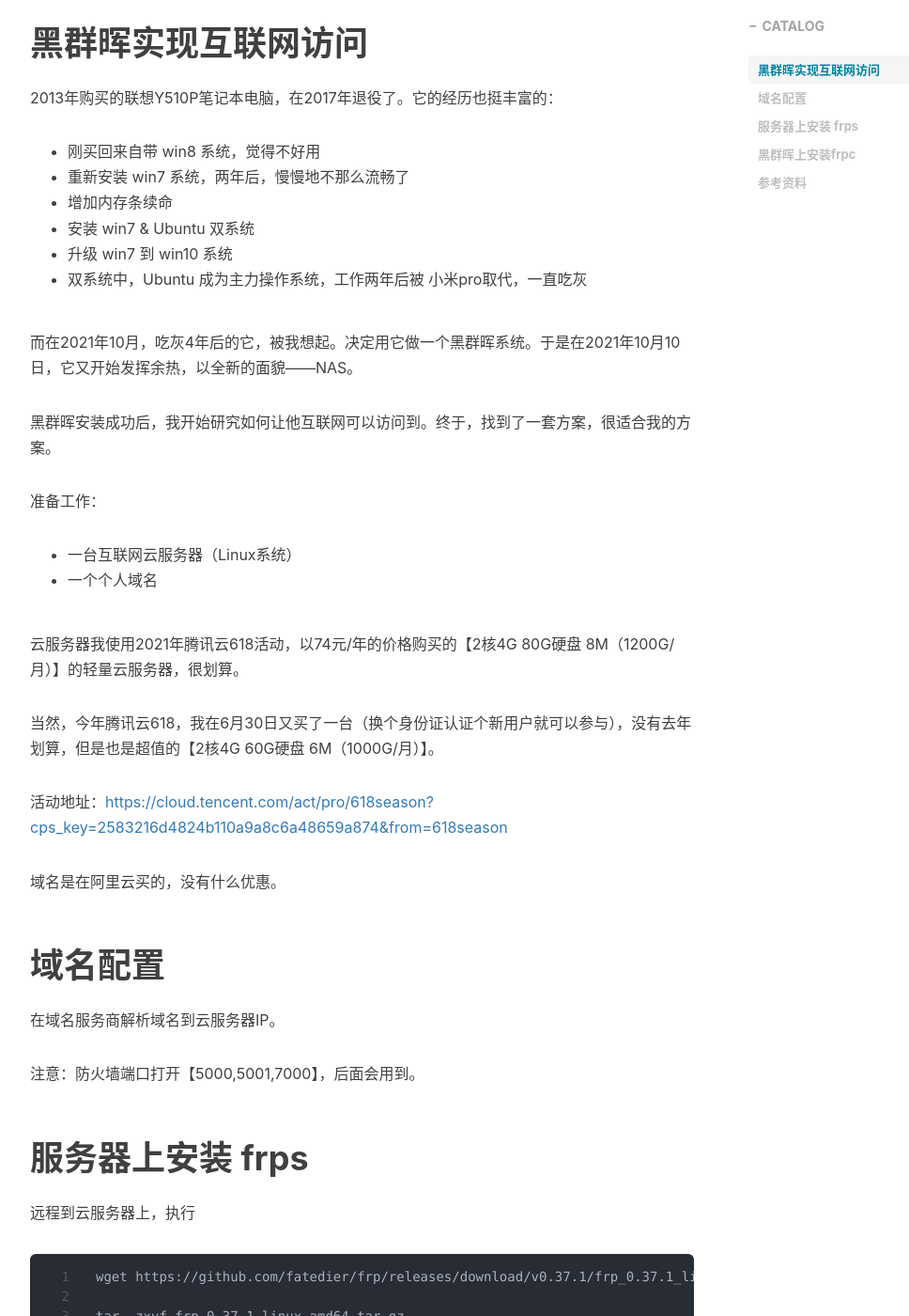
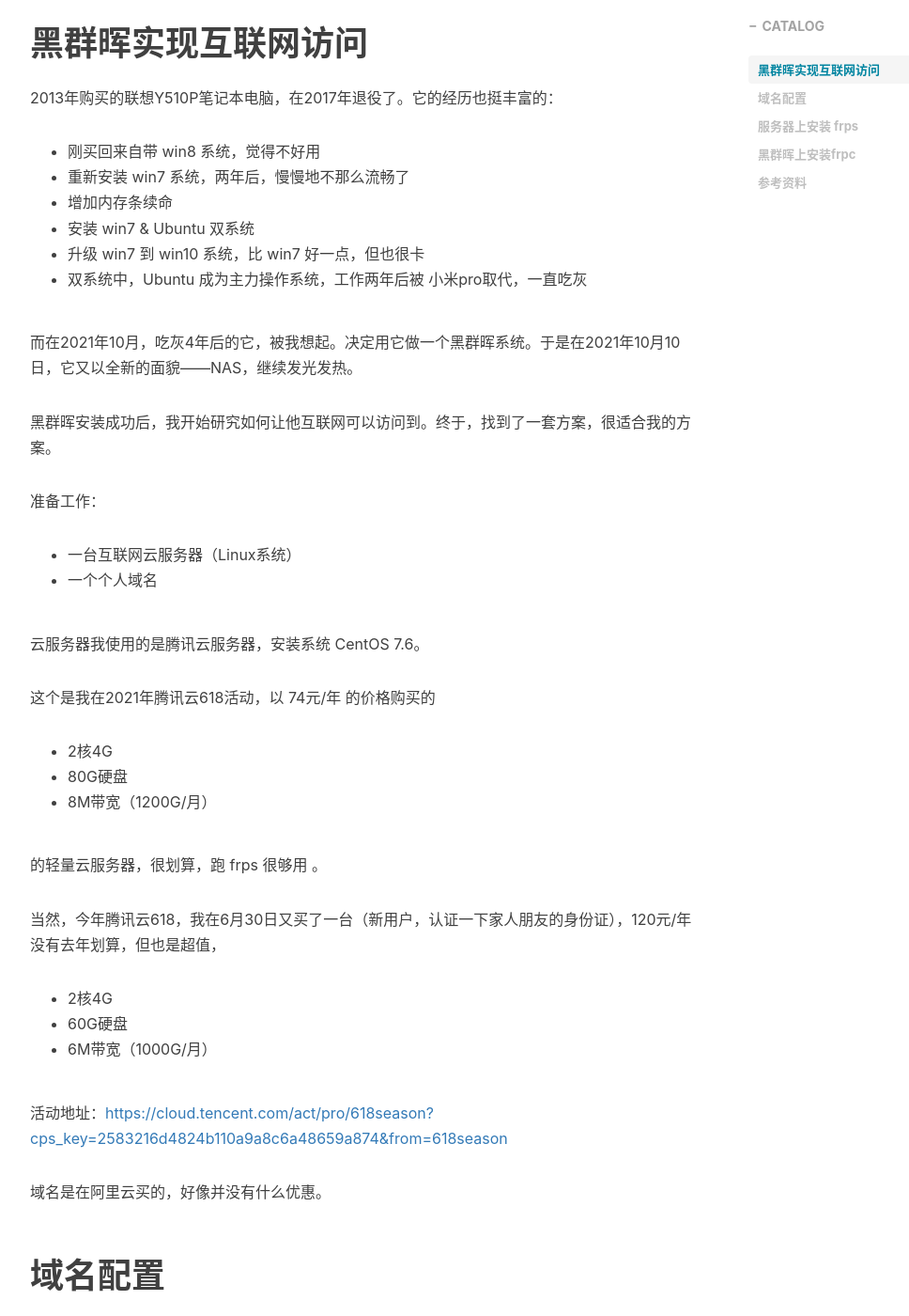
Before and after one commit to tongg112/tongg112.github.io, a Jekyll site: the page built from _posts/2022-07-01-nas-frps.md, in a window 1280 px wide and 1400 px high, scrolled down 572 px. Shown: the whole window at 94% size, without its empty margins (233-1201 px from the left). Built offline with Jekyll 4.4.1, drawn with Linux system fonts in a browser that asks for light colours; nearby versions of some CDN libraries; comment, search, counter and statistics services are not loaded.

Commit message:
nas-frps: 更新语句

```diff
--- a/_posts/2022-07-01-nas-frps.md
+++ b/_posts/2022-07-01-nas-frps.md
@@ -17,10 +17,10 @@ comments: true
 - 重新安装 win7 系统，两年后，慢慢地不那么流畅了
 - 增加内存条续命
 - 安装 win7 & Ubuntu 双系统
-- 升级 win7 到 win10 系统
+- 升级 win7 到 win10 系统，比 win7 好一点，但也很卡
 - 双系统中，Ubuntu 成为主力操作系统，工作两年后被 小米pro取代，一直吃灰
 
-而在2021年10月，吃灰4年后的它，被我想起。决定用它做一个黑群晖系统。于是在2021年10月10日，它又开始发挥余热，以全新的面貌——NAS。
+而在2021年10月，吃灰4年后的它，被我想起。决定用它做一个黑群晖系统。于是在2021年10月10日，它又以全新的面貌——NAS，继续发光发热。
 
 黑群晖安装成功后，我开始研究如何让他互联网可以访问到。终于，找到了一套方案，很适合我的方案。
 
@@ -29,13 +29,26 @@ comments: true
 - 一台互联网云服务器（Linux系统）
 - 一个个人域名
 
-云服务器我使用2021年腾讯云618活动，以74元/年的价格购买的【2核4G 80G硬盘 8M（1200G/月）】的轻量云服务器，很划算。
+云服务器我使用的是腾讯云服务器，安装系统 CentOS 7.6。
 
-当然，今年腾讯云618，我在6月30日又买了一台（换个身份证认证个新用户就可以参与），没有去年划算，但是也是超值的【2核4G 60G硬盘 6M（1000G/月）】。
+这个是我在2021年腾讯云618活动，以 74元/年 的价格购买的
+
+- 2核4G
+- 80G硬盘
+- 8M带宽（1200G/月）
+
+的轻量云服务器，很划算，跑 frps 很够用 。
+
+当然，今年腾讯云618，我在6月30日又买了一台（新用户，认证一下家人朋友的身份证），120元/年 没有去年划算，但也是超值，
+
+- 2核4G
+- 60G硬盘
+- 6M带宽（1000G/月）
+
 
 活动地址：[https://cloud.tencent.com/act/pro/618season?cps_key=2583216d4824b110a9a8c6a48659a874&from=618season](https://cloud.tencent.com/act/pro/618season?cps_key=2583216d4824b110a9a8c6a48659a874&from=618season)
 
-域名是在阿里云买的，没有什么优惠。
+域名是在阿里云买的，好像并没有什么优惠。
 
 # 域名配置
 
```
